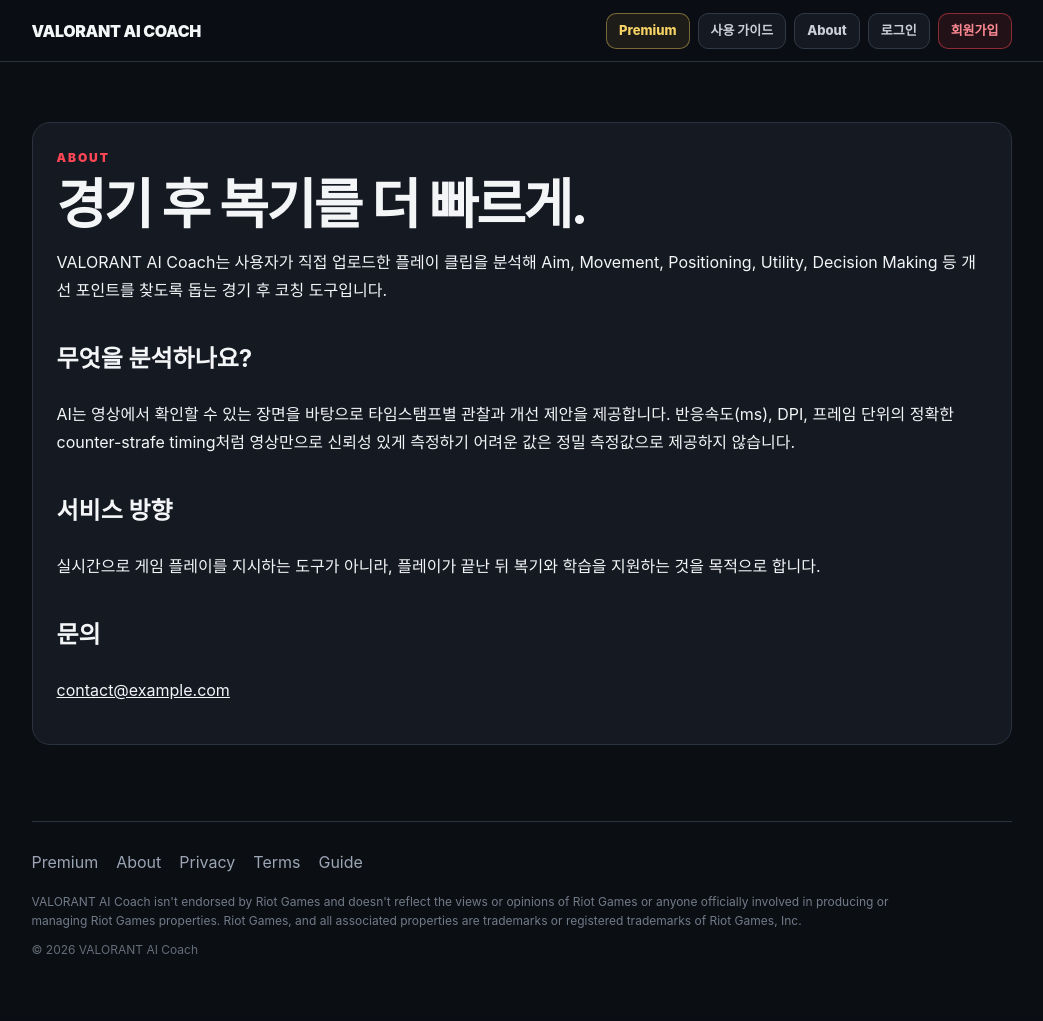
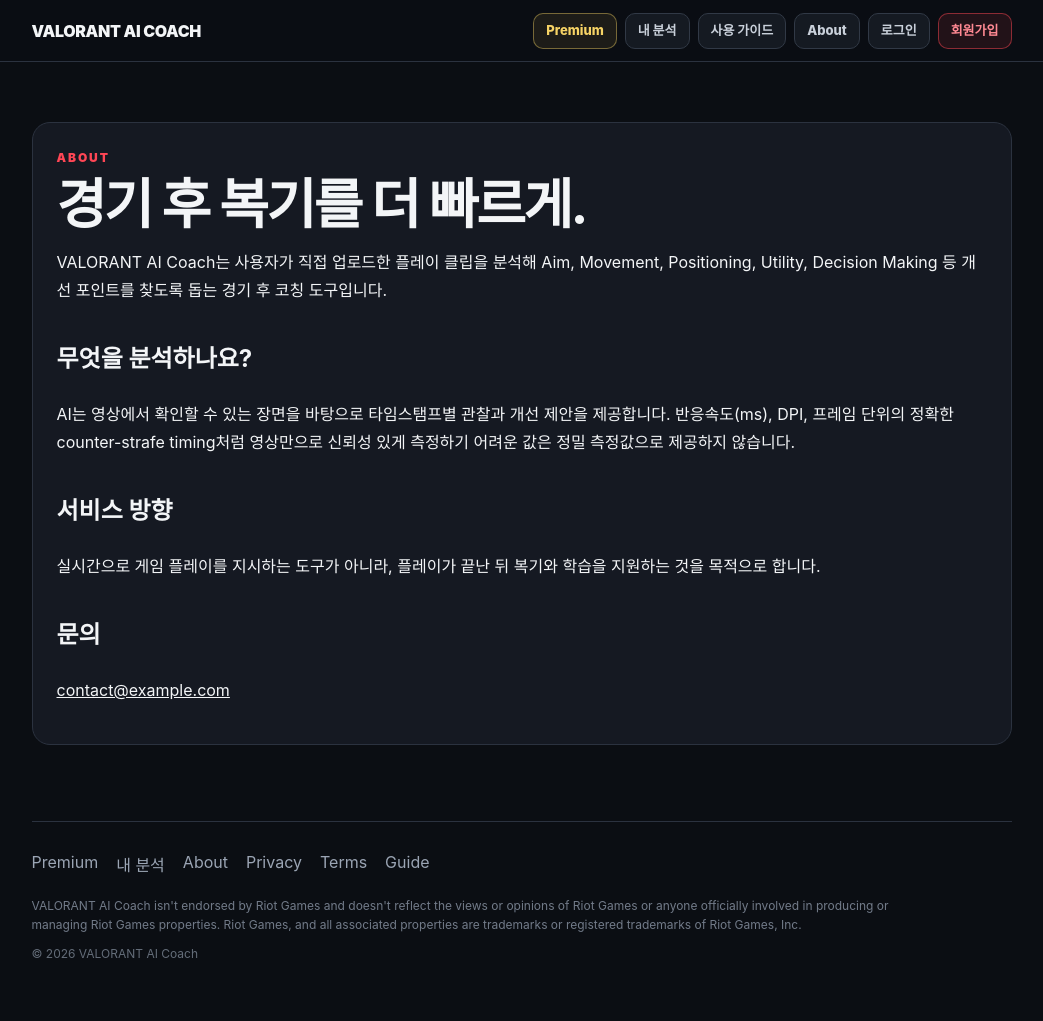
Before and after one commit to daon082312/valorant_ai_web_feedback_ads, a FastAPI app: page /about in a window 1280 px wide. Shown: the whole page, without its empty margins (111-1154 px from the left). Before the commit the page ends 954 px from the top, so only its background shows below. Run offline with FastAPI, Linux system fonts and the light colour scheme.

Commit message:
Add My Analyses navigation link

```diff
--- a/valorant_ai_public_ads_FLAT/templates/base.html
+++ b/valorant_ai_public_ads_FLAT/templates/base.html
@@ -44,6 +44,7 @@
         <a class="brand" href="/">VALORANT AI COACH</a>
         <div class="nav-links">
             <a href="/premium" class="premium-nav-link">Premium</a>
+            <a href="/history">내 분석</a>
             <a href="/guide">사용 가이드</a>
             <a href="/about">About</a>
             <span id="authNav" class="auth-nav">
@@ -60,6 +61,7 @@
     <footer class="footer">
         <div class="footer-links">
             <a href="/premium">Premium</a>
+            <a href="/history">내 분석</a>
             <a href="/about">About</a>
             <a href="/privacy">Privacy</a>
             <a href="/terms">Terms</a>
```
